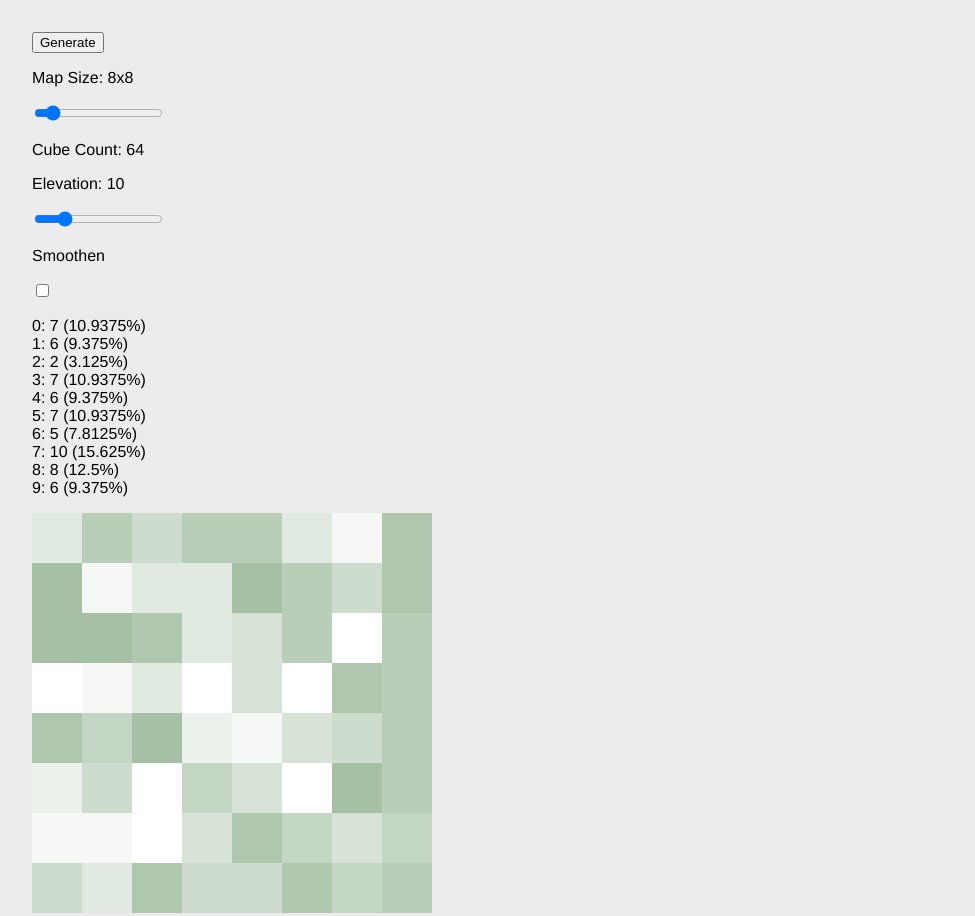
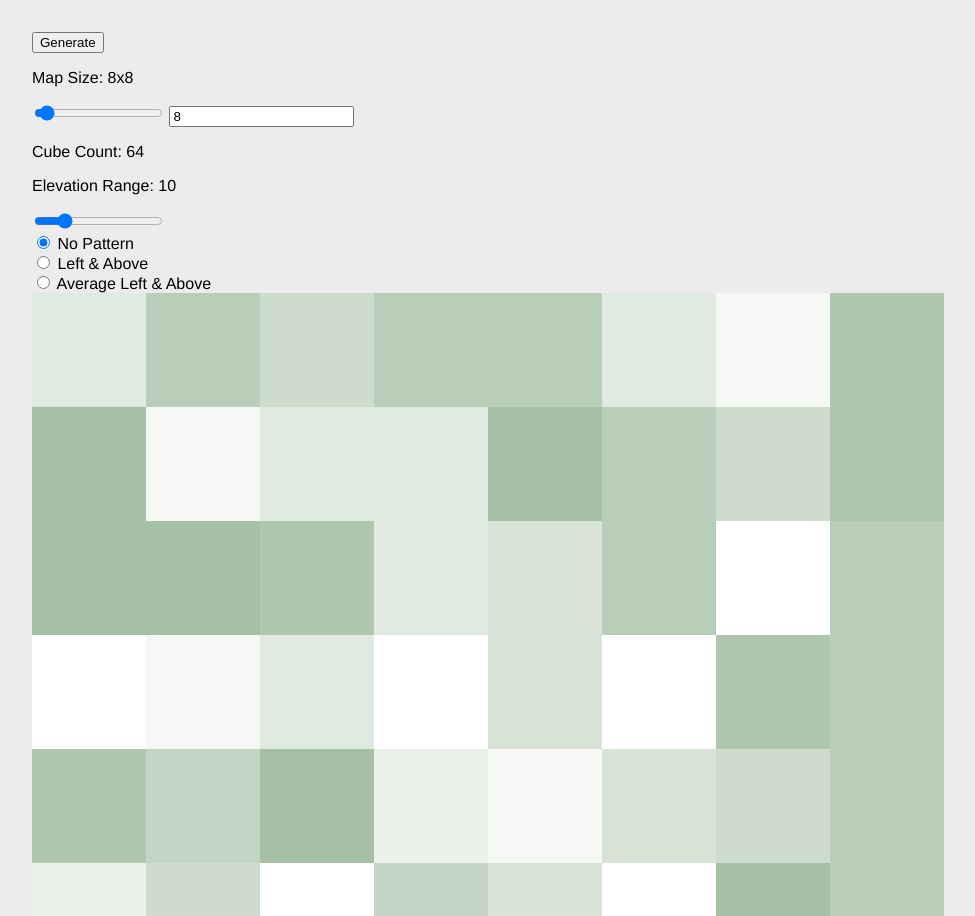
Before and after one commit to devinmd/noise, a plain HTML site: page index.html in a window 1280 px wide. Shown: the top 916 px of the page, without its empty margins (0-975 px from the left). Drawn offline with Linux system fonts and the light colour scheme.

Commit message:
smoothening

```diff
--- a/index.html
+++ b/index.html
@@ -3,7 +3,6 @@
 
 <head>
   <meta charset="UTF-8">
-  <!-- css for settings -->
   <link rel="stylesheet" href="style.css">
   <title>Document</title>
 </head>
@@ -14,15 +13,27 @@
       <div>
         <button onclick="generate()">Generate</button>
         <p id="mapsize"></p>
-        <input type="range" min="2" max="64" value="8" oninput="mapsize=this.value; cubesize=w/this.value;generate()">
+        <input id='mapsizeinput1' type="range" min="2" max="400" value="20" oninput="mapsize=this.value; cubesize=w/this.value;generate(); document.querySelector('#mapsizeinput2').value = this.value ">
+        <input id='mapsizeinput2' type="number" min="2" value="8" oninput="mapsize=this.value; cubesize=w/this.value;generate();document.querySelector('#mapsizeinput1').value = this.value ">
         <p id="cubecount"></p>
         <p id="elevationcount"></p>
         <input type="range" min="2" max="32" value="8" oninput="elevationcount=this.value; generate()">
-        <p>Smoothen</p>
-        <input type="checkbox" oninput="generate(this.value)"> <!-- wip -->
-        <p id="count"></p>
+        <br>
+
+        <input type="radio" name="age" value="0" checked oninput="mode = this.value; generate()">
+        <label>No Pattern</label>
+
+        <br>
+
+        <input type="radio" name="age" value="1" oninput="mode = this.value; generate()">
+        <label>Left & Above</label>
+        <br>
+        <input type="radio" name="age" value="2" oninput="mode = this.value; generate()">
+        <label>Average Left & Above</label>
+
       </div>
       <canvas id="canv" height="400" width="400"></canvas>
+      <p id="count"></p>
     </div>
   </div>
   <!-- javascript -->
--- a/script.js
+++ b/script.js
@@ -7,11 +7,16 @@ var contrast = 10;
 // canvas
 var canv = document.querySelector("#canv");
 var ctx = canv.getContext("2d");
+ctx.imageSmoothingEnabled = false;
 // assuming the canvas is square
 var w = canv.width;
 var cubesize = w / mapsize;
 // counters
 var count = [];
+
+var mode = 0;
+
+var smoothened = [];
 
 function init() {
   generate();
@@ -21,15 +26,105 @@ function generate() {
   // reset count and clear canvas
   count = Array(64).fill(0);
   map = [];
+  left = 0;
+  above = 0;
   ctx.clearRect(0, 0, canv.width, canv.height);
 
   // create the map
+  if (mode == 1) {
+    // diagonal
+    for (let i = 0; i < mapsize; i++) {
+      // across
+      map[i] = [];
+      for (let e = 0; e < mapsize; e++) {
+        let change = Math.floor(Math.random() * 5) - 2; // -2 -1 0 1 2
+        if (change == -2 || change == 2) {
+          change = 0;
+          // -1, 0, 0, 0, 1
+        }
+        // down
+        if (e == 0 && i == 0) {
+          map[i][e] = { elevation: Math.floor(Math.random() * (parseInt(elevationcount) + 1)) }; // set very first cube to a random number inside of elevationcount
+        } else {
+          let p = Math.floor(Math.random() * 2);
+          if (i == 0) {
+            // first column
+            p = 0;
+          }
+          if (e == 0) {
+            // first in column
+            p = 1;
+          }
+          if (p == 1) {
+            // is not the first column
+            // is the first inside of column
+            // left
+            map[i][e] = { elevation: map[i - 1][e].elevation + change };
+            if (map[i - 1][e].elevation + change < 0 || map[i - 1][e].elevation + change > elevationcount) {
+              // if its below 0 or above the max, just set it to the one before it
+              map[i][e] = { elevation: map[i - 1][e].elevation };
+            }
+          } else {
+            // can be first column
+            // is not first inside column
+            // above
+            map[i][e] = { elevation: map[i][e - 1].elevation + change };
+            if (map[i][e - 1].elevation + change < 0 || map[i][e - 1].elevation + change > elevationcount) {
+              // if its below 0 or above the max, just set it to the one before it
+              map[i][e] = { elevation: map[i][e - 1].elevation };
+            }
+          }
+        }
+      }
+    }
+  } else if (mode == 0) {
+    // random
     for (let i = 0; i < mapsize; i++) {
       // across
       map[i] = [];
       for (let e = 0; e < mapsize; e++) {
         // down
         map[i][e] = { elevation: Math.floor(Math.random() * elevationcount) };
+      }
+    }
+  } else if (mode == 2) {
+    // smooth
+    for (let i = 0; i < mapsize; i++) {
+      // across
+      map[i] = [];
+      for (let e = 0; e < mapsize; e++) {
+        let change = Math.floor(Math.random() * 5) - 2; // -2 -1 0 1 2
+        if (change == -2 || change == 2) {
+          change = 0;
+          // -1, 0, 0, 0, 1
+        }
+        // down
+        if (e == 0 && i == 0) {
+          map[i][e] = { elevation: Math.floor(Math.random() * (parseInt(elevationcount) + 1)) }; // set very first cube to a random number inside of elevationcount
+        } else {
+          if (i == 0) {
+            // first column
+            map[i][e] = { elevation: map[i][e - 1].elevation + change };
+            // clamp
+            if (map[i][e].elevation < 0 || map[i][e].elevation > elevationcount) {
+              map[i][e] = { elevation: map[i][e - 1].elevation };
+            }
+          } else if (e == 0) {
+            // first in column
+            map[i][e] = { elevation: map[i - 1][e].elevation + change };
+            // clamp
+            if (map[i][e].elevation < 0 || map[i][e].elevation > elevationcount) {
+              map[i][e] = { elevation: map[i - 1][e].elevation };
+            }
+          } else {
+            map[i][e] = { elevation: (map[i][e - 1].elevation + map[i - 1][e].elevation) / 2 + change };
+            // clamp
+            if (map[i][e].elevation < 0 || map[i][e].elevation > elevationcount) {
+              map[i][e] = { elevation: (map[i][e - 1].elevation + map[i - 1][e].elevation) / 2 };
+            }
+          }
+        }
+      }
     }
   }
 
@@ -50,7 +145,7 @@ function generate() {
   }
   document.querySelector("#mapsize").innerHTML = "Map Size: " + mapsize + "x" + mapsize;
   document.querySelector("#cubecount").innerHTML = "Cube Count: " + mapsize * mapsize;
-  document.querySelector("#elevationcount").innerHTML = "Elevation: " + elevationcount;
+  document.querySelector("#elevationcount").innerHTML = "Elevation Range: " + elevationcount;
   let weight = 100 / (mapsize * mapsize);
   document.querySelector("#count").innerHTML = "";
   for (let p = 0; p < elevationcount; p++) {
--- a/style.css
+++ b/style.css
@@ -3,6 +3,11 @@
   --bg2: #ececec;
   --bg3: #f8f8f8;
   --bg4: #ffffff;
+}
+
+* {
+  image-rendering: pixelated;
+
 }
 
 body {
@@ -22,6 +27,7 @@ body {
 
 #canv {
   background-color: var(--bg4);
-  width: 400px;
-  height: 400px;
+  width: 75%;
+  height: 75;
+  image-rendering: pixelated;
 }
```
Lines whose indentation alone changed are shown as unchanged.
